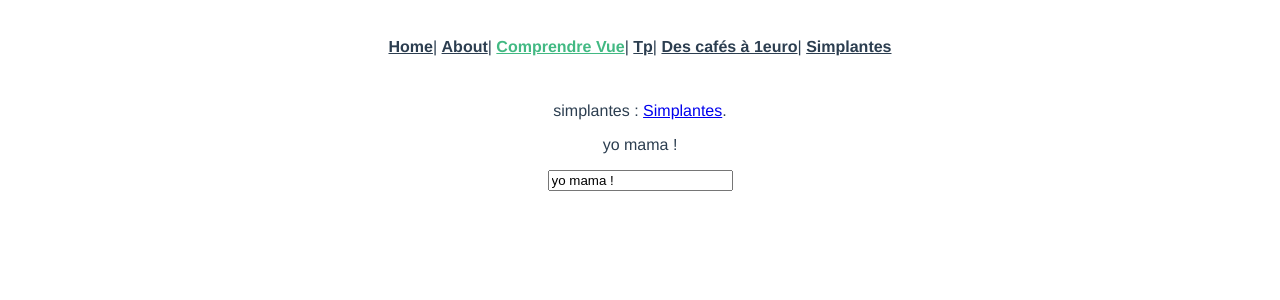
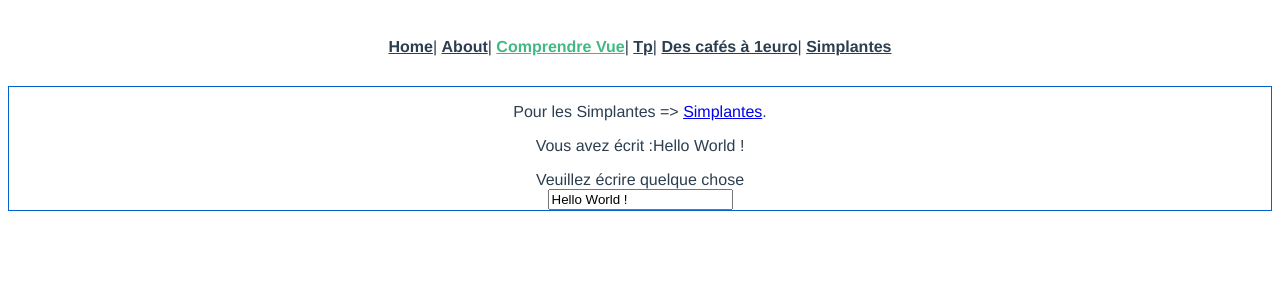
Before and after one commit to momise92/TestDeVueJs, a Vue app: page /comprendrevuejs in a window 1280 px wide. Shown: the top 300 px of the page. Built offline with nearby package versions, Linux system fonts and the light colour scheme.

Commit message:
Amélioration du style

```diff
--- a/src/components/ViewModel.vue
+++ b/src/components/ViewModel.vue
@@ -1,10 +1,16 @@
 <template>
   <div class="ViewModel">
     <p>
-      simplantes :
-      <a href="https://simplantes.cfapps.io/" target="_blank" rel="noopener">Simplantes</a>.
+      Pour les Simplantes =>
+      <a
+        href="https://simplantes.cfapps.io/"
+        target="_blank"
+        rel="noopener"
+      >Simplantes</a>.
     </p>
-    <p>{{msg}}</p>
+    <p>Vous avez écrit :{{msg}}</p>
+    <label for="msg">Veuillez écrire quelque chose</label>
+    <br>
     <input type="text" v-model="msg">
   </div>
 </template>
@@ -13,11 +19,15 @@
 export default {
   data() {
     return {
-      msg: "yo mama !"
+      msg: "Hello World !"
     };
   }
 };
 </script>
 
-<style>
+<style lang="scss" scoped>
+.ViewModel {
+  display: block;
+  border: 1px solid rgb(3, 98, 207);
+}
 </style>
```
